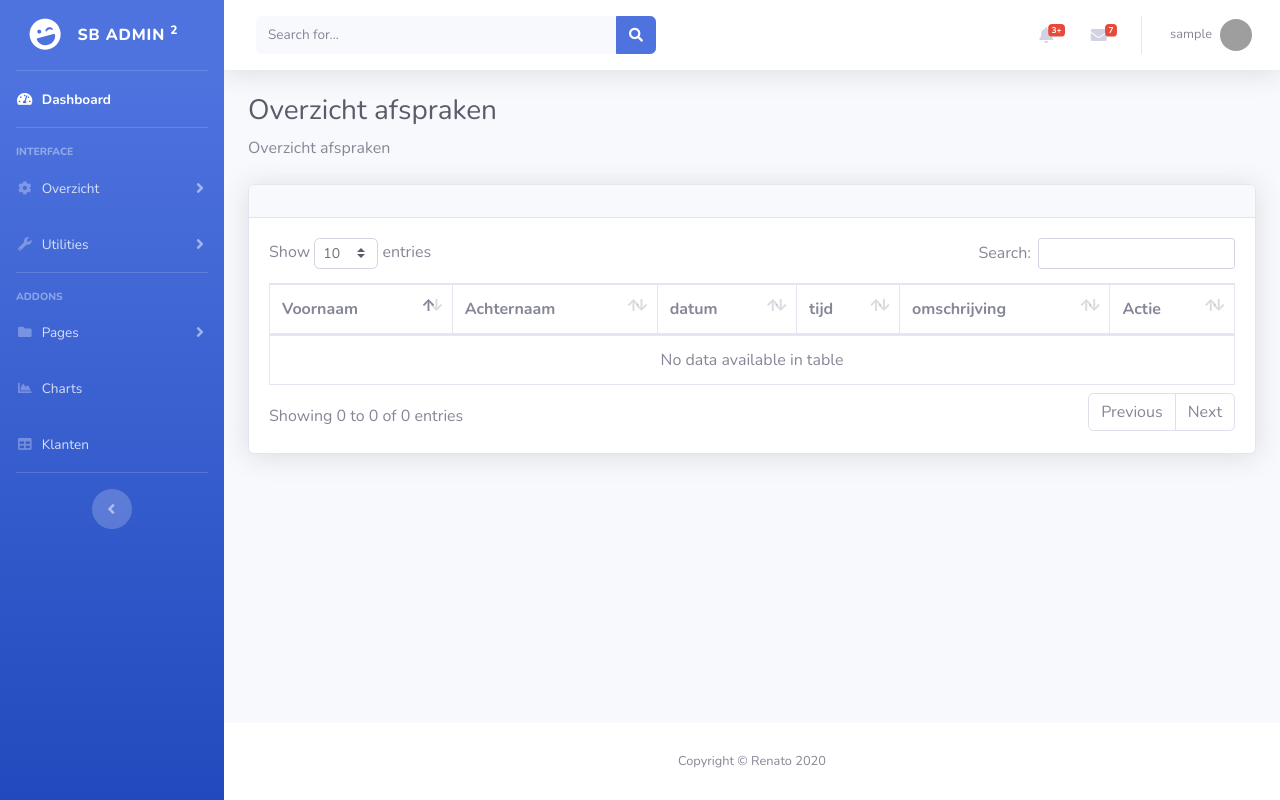
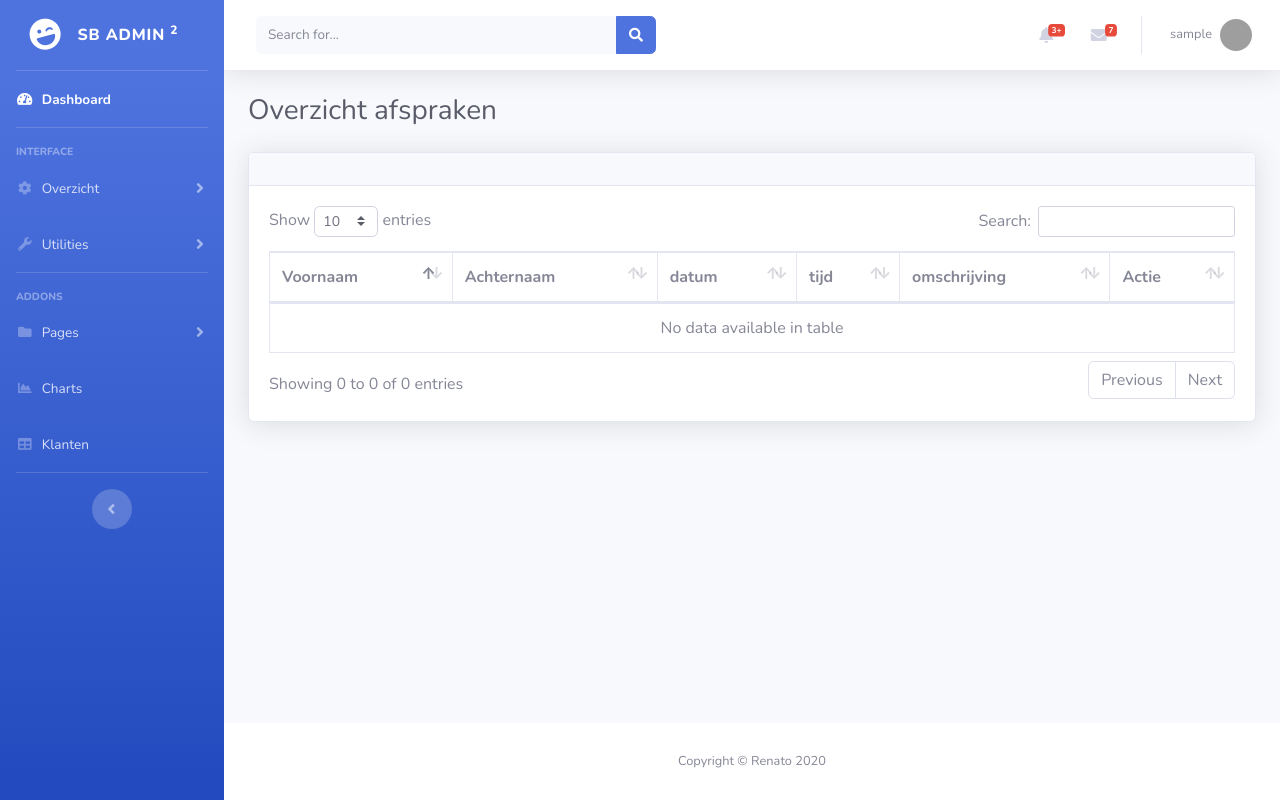
Before and after one commit to rgj12/Werk, a PHP site: page /afspraak.php?overzichtafspraken in a window 1280 px wide. Run offline with PHP 8.4, Linux system fonts and the light colour scheme; the visitor is signed in with stand-in values (Sample User, id 1); data that the repository does not hold is empty; some libraries are stand-ins or nearby versions; grey boxes are pictures that could not be loaded.

Commit message:
overbodige text wegegehaald

```diff
--- a/templates/overzichtafspraken.php
+++ b/templates/overzichtafspraken.php
@@ -24,7 +24,7 @@ include 'inc/header.php';
                 <?php displayMessage();?>
                 <!-- Page Heading -->
                 <h1 class="h3 mb-2 text-gray-800">Overzicht afspraken</h1>
-                <p class="mb-4">Overzicht afspraken</p>
+                <p class="mb-4"></p>
 
 
                 <!-- DataTales Example -->
```
